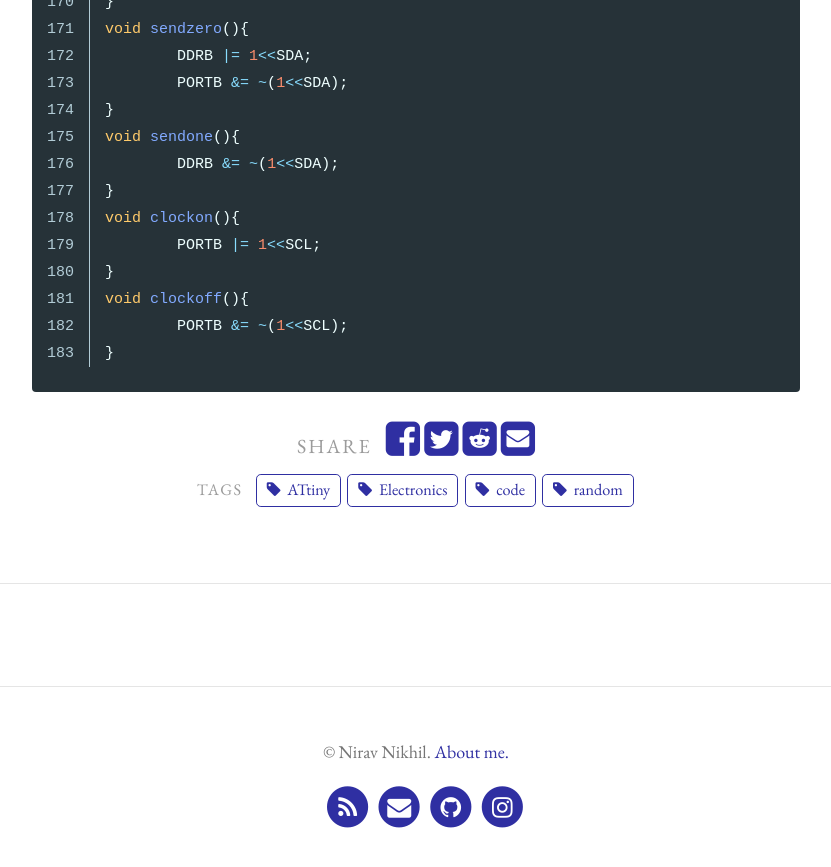
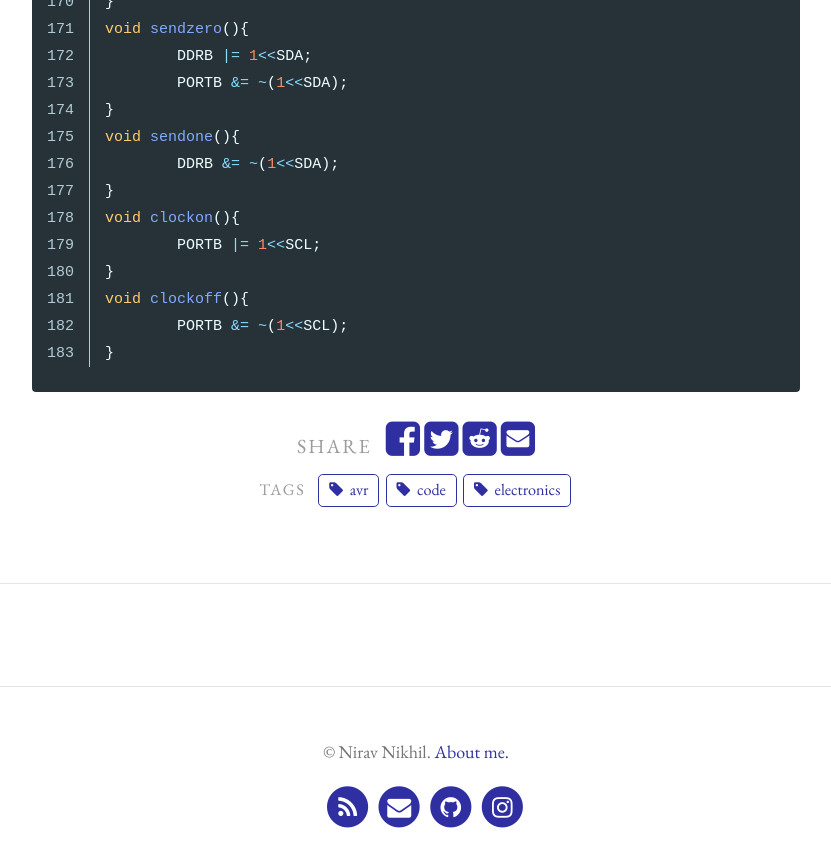
Before and after one commit to niravcodes/niravcodes.github.io, a Jekyll site: the page built from _posts/2018-04-23-acknowledge-me-ds1307-senpai.md, in a window 1280 px wide and 900 px high, scrolled down 9238 px. Shown: the top 867 px of the window, without its empty margins (224-1055 px from the left). Built offline with Jekyll 4.4.1, drawn with Linux system fonts in a browser that asks for light colours; comment, search, counter and statistics services are not loaded.

Commit message:
Update from Forestry.io - Updated 2018-04-23-acknowledge-me-ds1307-senpai.md

```diff
--- a/_posts/2018-04-23-acknowledge-me-ds1307-senpai.md
+++ b/_posts/2018-04-23-acknowledge-me-ds1307-senpai.md
@@ -2,10 +2,9 @@
 layout: post
 title: Acknowledge me, DS1307 senpai!
 tags:
-- random
 - code
-- ATtiny
-- Electronics
+- electronics
+- avr
 
 ---
 I might be one of the few people who find 2 ICs talking to each other absolutely cute, but so be it.
```
